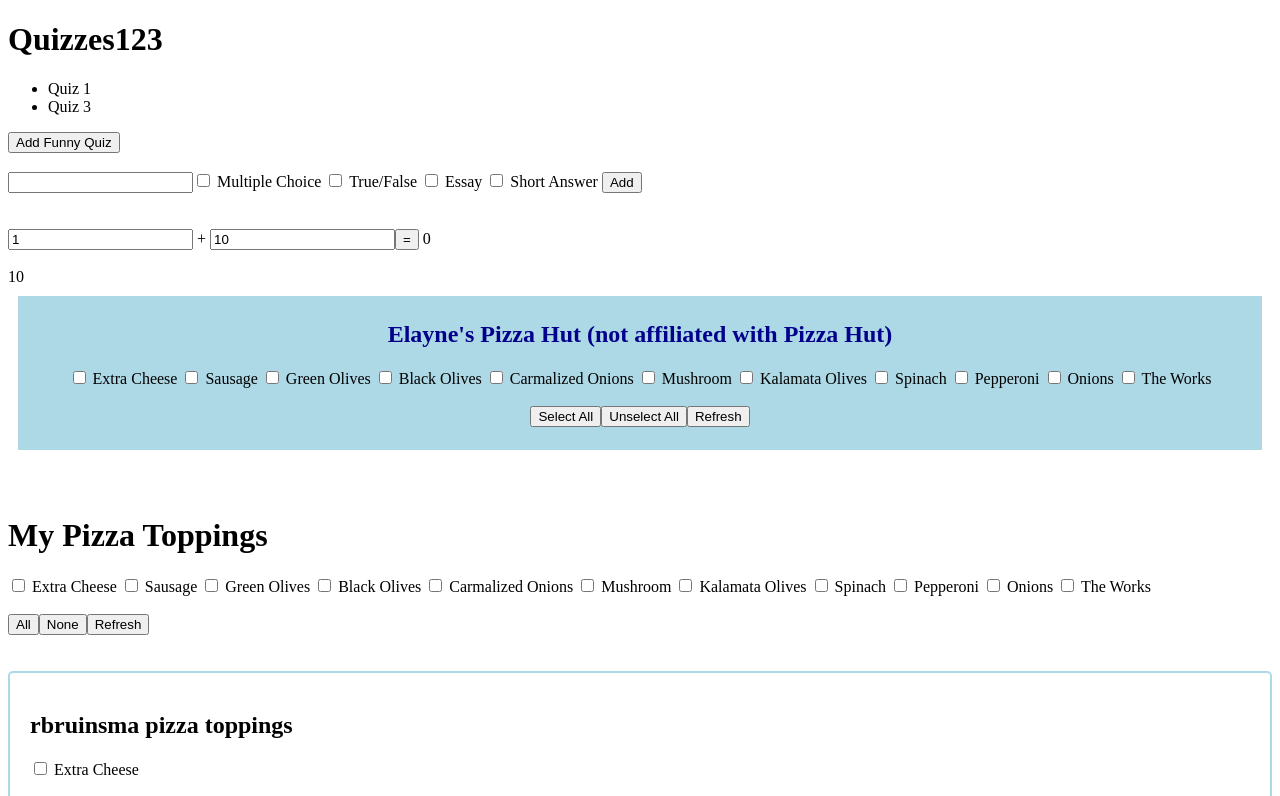
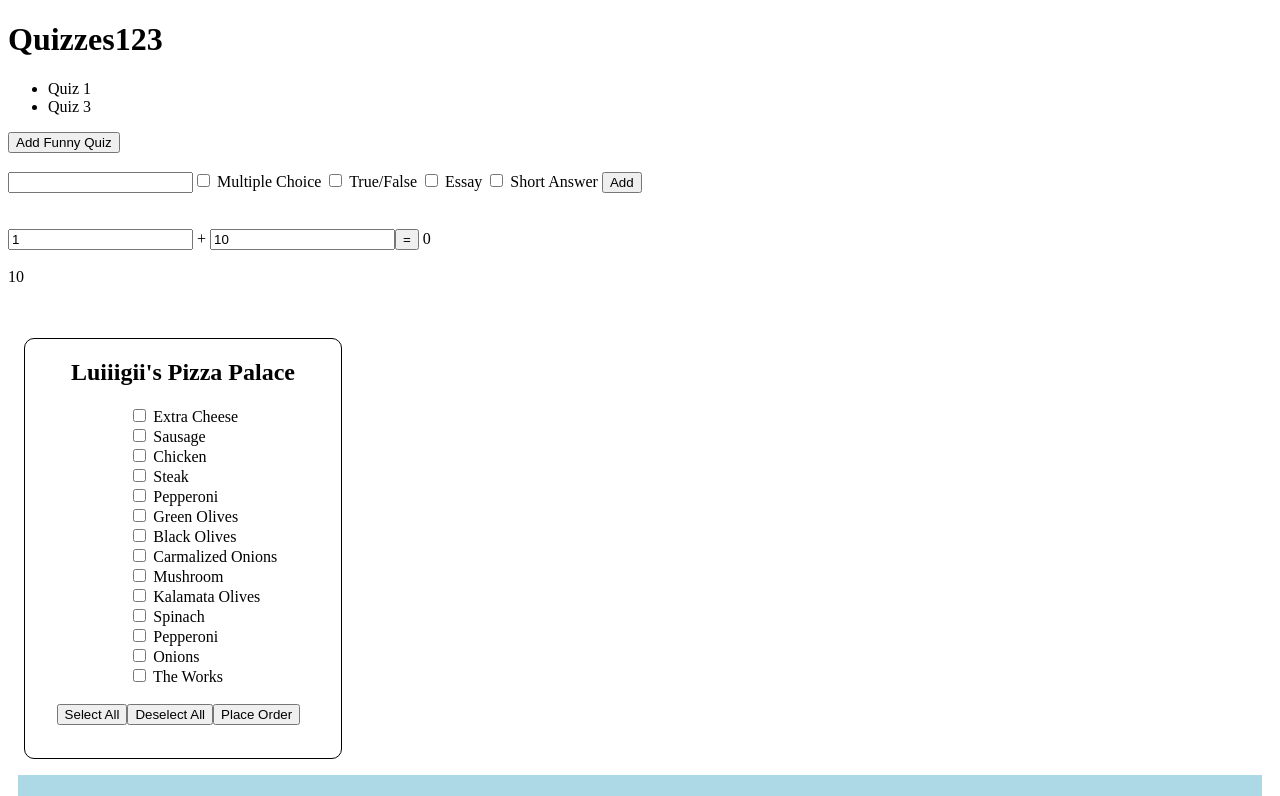
Before and after one commit to 2018-spring-mjs-th/week-two-a, an Angular app: page / in a window 1280 px wide. Shown: the top 796 px of the page. Built offline with nearby package versions, Linux system fonts and the light colour scheme.

Commit message:
Adding in luiiigii pizza palace

```diff
--- a/src/app/app.component.html
+++ b/src/app/app.component.html
@@ -44,6 +44,12 @@
   <br />
   <br />
   {{ number2 }}
+
+</div>
+<br />
+<br />
+<div>
+<luiiigii-pizza-palace></luiiigii-pizza-palace>
 </div>
 <div>
 <component-ejuten></component-ejuten>
--- a/src/app/app.module.ts
+++ b/src/app/app.module.ts
@@ -9,6 +9,7 @@ import { FormsModule } from '@angular/forms';
 import { QuestionTypesService } from './question-types.service';
 import { PizzaToppingsService } from './pizza-toppings.service';
 import { QuestionTypesComponent } from './question-types/question-types.component';
+import { LuiiigiisPizzaPalaceComponent } from './luiiigii-pizza-palace/luiiigii-pizza-toppings.component';
 import { ComponentEjutenComponent } from './component-ejuten/component-ejuten.component';
 import { QliuPizzaToppingsComponent } from './qliu-pizza-toppings/qliu-pizza-toppings.component';
 import { RbruinsmaPizzaToppingsComponent } from './rbruinsma-pizza-toppings/rbruinsma-pizza-toppings.component';
@@ -23,6 +24,7 @@ import { PizzaToppingsComponent } from './pizza-toppings/pizza-toppings.componen
   declarations: [
     AppComponent,
     QuestionTypesComponent,
+    LuiiigiisPizzaPalaceComponent,
     ComponentEjutenComponent,
     QliuPizzaToppingsComponent,
     RbruinsmaPizzaToppingsComponent,
--- /dev/null
+++ b/src/app/luiiigii-pizza-palace/luiiigii-pizza-toppings.component.css
@@ -0,0 +1,28 @@
+#component_container {
+    border: 1px solid black;
+    border-radius: 10px;
+    width: 25%;
+    margin: 1em;
+}
+
+#header {
+    width: 100%;
+    text-align: center;
+}
+
+#toppings {
+    width: 100%;
+    padding-left: 33%;
+}
+
+#buttons {
+    width: 100%;
+    padding-left: 10%;
+    padding-right: 10%;
+}
+
+#message {
+    width: 100%;
+    text-align: center;
+    padding-bottom: 5%;
+}
--- /dev/null
+++ b/src/app/luiiigii-pizza-palace/luiiigii-pizza-toppings.component.html
@@ -0,0 +1,25 @@
+<div id='luiiigii_pizza_palace'>
+    <div id="component_container">
+      <div id="header">
+        <h2>Luiiigii's Pizza Palace</h2>
+      </div>
+      <div id="toppings">
+        <span *ngFor='let topping of pizza_toppings'>
+          <label>
+            <input type='checkbox' [(ngModel)]='topping.checked' />
+            {{topping.name}}
+          </label><br />
+        </span>
+      </div>
+      <br />
+      <div id="buttons">
+        <input type="button" value="Select All" (click)="select_all()" />
+        <input type="button" value="Deselect All" (click)="deselect_all()" />
+        <input type="button" value="Place Order" (click)="order()" />
+      </div>
+      <br />
+      <div id="message">
+        <span>{{message}}</span>
+      </div>
+    </div>
+</div>
--- /dev/null
+++ b/src/app/luiiigii-pizza-palace/luiiigii-pizza-toppings.component.ts
@@ -0,0 +1,47 @@
+import { Component, OnInit } from '@angular/core';
+import { PizzaToppingsService } from '../pizza-toppings.service';
+
+interface pizza_topping {
+  name: string;
+  checked: boolean;
+}
+
+@Component({
+  selector: 'luiiigii-pizza-palace',
+  templateUrl: './luiiigii-pizza-toppings.component.html',
+  styleUrls: ['./luiiigii-pizza-toppings.component.css']
+})
+export class LuiiigiisPizzaPalaceComponent implements OnInit {
+
+  constructor(private pizza_service: PizzaToppingsService) { }
+
+  public pizza_toppings: pizza_topping[];
+  public message = '';
+
+  ngOnInit() {
+    this.deselect_all();
+  }
+
+  deselect_all() {
+    this.pizza_toppings = this.pizza_service.getAvailablePizzaToppings()
+      .map(x => ({ name: x, checked: false }));
+  }
+
+  select_all() {
+    this.pizza_toppings = this.pizza_service.getAvailablePizzaToppings()
+      .map(x => ({ name: x, checked: true }));
+  }
+
+  order() {
+    let selected = this.pizza_toppings.filter(x => x.checked == true);
+
+    if (selected.length > 0) {
+      this.message = "Serving up a pie with ";
+      selected.forEach(x => this.message += x.name + ', ');
+      this.message = this.message.slice(0,-2) + "!";
+    } else {
+      this.message = '';
+    }
+  }
+
+}
--- a/src/app/pizza-toppings.service.ts
+++ b/src/app/pizza-toppings.service.ts
@@ -9,6 +9,9 @@ export class PizzaToppingsService {
     return [
       "Extra Cheese"
       , "Sausage"
+      , "Chicken"
+      , "Steak"
+      , "Pepperoni"
       , "Green Olives"
       , "Black Olives"
       , "Carmalized Onions"
--- a/src/index.html
+++ b/src/index.html
@@ -2,7 +2,7 @@
 <html lang="en">
 <head>
   <meta charset="utf-8">
-  <title>WeekTwoA</title>
+  <title>Week Two A - luiiigii</title>
   <base href="/">
 
   <meta name="viewport" content="width=device-width, initial-scale=1">
```
Also changed, not shown: 1 other file (tests, documents, lock files or other folders).
